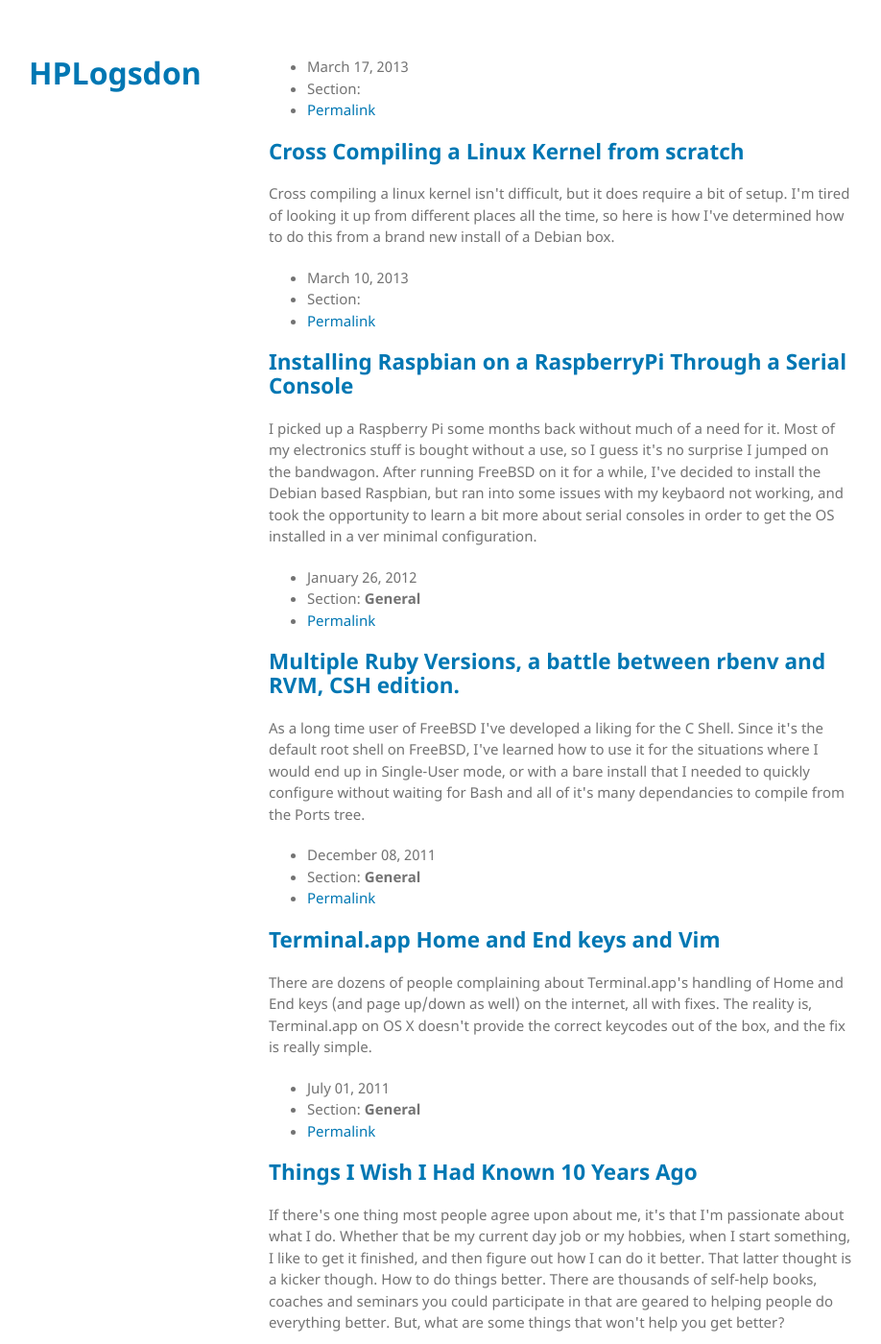
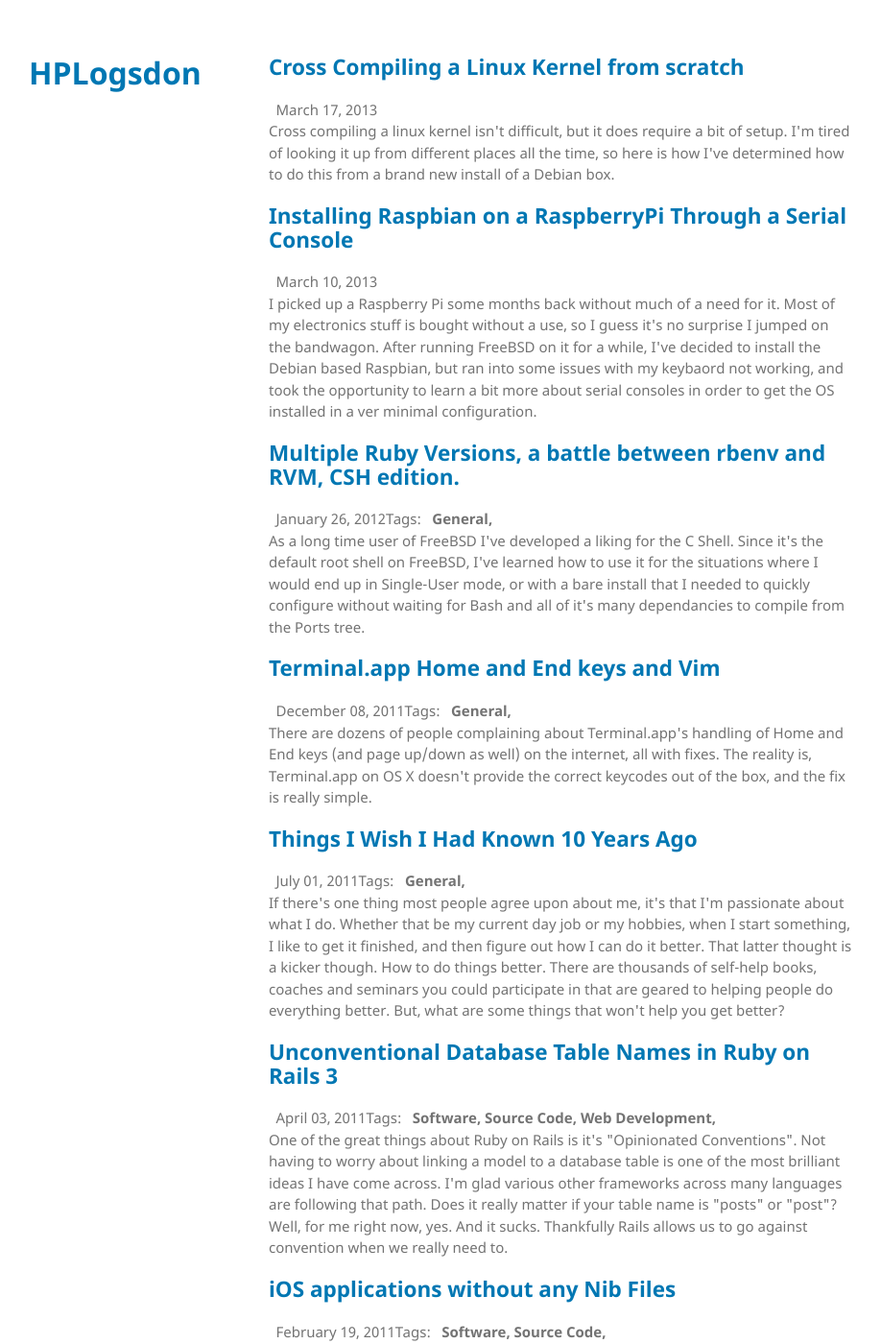
Before and after one commit to hplogsdon/hplogsdon, a Jekyll site: the page built from index.html, in a window 1280 px wide and 1400 px high. Shown: the whole window at 96% size, without its empty margins (180-1098 px from the left). Built offline with Jekyll 4.4.1, drawn with Linux system fonts in a browser that asks for light colours; the list of posts is cut into pages by our own code; some of the changed text lies outside the part shown.

Commit message:
Extract pagination and adjust gitignore

```diff
--- a/_config.yml
+++ b/_config.yml
@@ -29,7 +29,7 @@
 
 defaults:
   - scope:
-      path: ''
+      path: '_posts'
       type: posts
     values:
       layout: post
--- a/_includes/links-mobile.html
+++ b/_includes/links-mobile.html
@@ -10,7 +10,7 @@
         }
     </style>
     {%- for platform in site.sidebar %}
-    <nobr><a href="{{ platform.link }}" rel="me">{{ platform.icon }}&nbsp;{{ platform.name }}</a>
-        {%- unless forloop.last %}<span style="margin-left: 6px;"></span>{% endunless %}</nobr>
+    <br><a href="{{ platform.link }}" rel="me"><i class="{{ platform.icon }}"></i>&nbsp;{{ platform.name }}</a>
+        {%- unless forloop.last %}<span style="margin-left: 6px;"></span>{% endunless %}</br>
     {%- endfor %}
 </div>
--- /dev/null
+++ b/_includes/pagination.html
@@ -0,0 +1,47 @@
+<div id="pagination-index" class="pagination">
+
+    {% if paginator.previous_page %}
+    <p class="previous">
+        {% if paginator.previous_page == 1 %}
+        <a href="/">Previous</a>
+        {% else %}
+        <a href="/page{{ paginator.previous_page }}">Previous</a>
+        {% endif %}
+    </p>
+    {% else %}
+    <p class="previous disabled">
+        <span>Previous</span>
+    </p>
+    {% endif %}
+
+    <ul class="pages">
+        <li class="page">
+            {% if paginator.page == 1 %}
+            <span class="current-page">1</span>
+            {% else %}
+            <a href="/">1</a>
+            {% endif %}
+        </li>
+
+        {% for count in (2..paginator.total_pages) %}
+        <li class="page">
+            {% if count ==  paginator.page %}
+            <span class="current-page">{{ count }}</span>
+            {% else %}
+            <a href="/page{{ count }}">{{ count }}</a>
+            {% endif %}
+        </li>
+        {% endfor %}
+    </ul>
+
+    {% if paginator.next_page %}
+    <p class="next">
+        <a href="/page{{ paginator.next_page }}">Next</a>
+    </p>
+    {% else %}
+    <p class="next disabled">
+        <span>Next</span>
+    </p>
+    {% endif %}
+
+</div>
--- a/_includes/sidebar.html
+++ b/_includes/sidebar.html
@@ -11,8 +11,7 @@
     </style>
     <ul class="link">
         {%- for platform in site.sidebar %}
-        <!-- <li><a href="{{ platform.link }}"><i class="{{ platform.icon }}"></i> {{ platform.name }}</a></li> -->
-        <li><a href="{{ platform.link }}">{{ platform.icon }}&nbsp;{{ platform.name }}</a></li>
+        <li><a href="{{ platform.link }}">{%- if platform.icon -%}<i class="{{ platform.icon }}"></i>&nbsp;{% endif -%}{{ platform.name }}</a></li>
         {%- endfor %}
     </ul>
 </div>
--- a/_sass/hplogsdon.scss
+++ b/_sass/hplogsdon.scss
@@ -313,3 +313,86 @@
     color:#444;
   }
 }
+
+
+#pagination-index {
+  font-size: 8pt;
+  line-height: 1;
+  font-weight: 400;
+  font-family: 'Open Sans', 'Source Sans Pro', Roboto, 'HelveticaNeue-Light', 'Helvetica Neue Light', 'Helvetica Neue', 'Myriad Pro', 'Segoe UI', Myriad, Helvetica, 'Lucida Grande', 'DejaVu Sans Condensed', 'Liberation Sans', 'Nimbus Sans L', Tahoma, Geneva, Arial, sans-serif;
+  -webkit-text-size-adjust: 100%;
+  margin: 1em auto;
+  text-align: center;
+  transition: font-size .2s ease-in-out;
+}
+#pagination-index ul {
+  list-style-type: none;
+  display: inline;
+  font-size: 100%;
+  margin: 0;
+  padding: .5em;
+}
+#pagination-index ul li {
+  display: inline-block;
+  font-size: 100%;
+  width: auto;
+  border-radius: 3px;
+}
+#pagination-index > p {
+  display: inline;
+}
+#pagination-index > p.previous,
+#pagination-index > p.next {
+  font-size: 100%;
+}
+#pagination-index a {
+  font-size: 100%;
+  padding: .5em;
+}
+#pagination-index a:focus,
+#pagination-index a:hover {
+}
+#pagination-index li span.current-page {
+  background: rgba(0,0,0,.1)
+}
+/* Disabled & Hidden Styles */
+#pagination-index .disabled,
+#pagination-index [hidden],
+#pagination-index [disabled] {
+  opacity: .5;
+  pointer-events: none;
+}
+@media (min-width: 500px) {
+  #pagination-index {
+    font-size: 10pt;
+  }
+}
+@media (min-width: 700px) {
+  #pagination-index {
+    font-size: 12pt;
+  }
+}
+@media (min-width: 900px) {
+  #pagination-index {
+    font-size: 14pt;
+  }
+}
+
+.post-meta {
+  list-style-type: none;
+  display: inline;
+}
+
+.post-meta ul {
+  list-style-type: none;
+  display: inline;
+  font-size: 100%;
+  margin: 0;
+  padding: .5em;
+}
+.post-meta ul li {
+  display: inline-block;
+  font-size: 100%;
+  width: auto;
+  border-radius: 3px;
+}
--- a/assets/stylesheets/style.scss
+++ b/assets/stylesheets/style.scss
@@ -66,66 +66,3 @@
 		width: 70%;
 	}
 }
-
-#pagination-index {
-	font-size: 8pt;
-	line-height: 1;
-	font-weight: 400;
-	font-family: 'Open Sans', 'Source Sans Pro', Roboto, 'HelveticaNeue-Light', 'Helvetica Neue Light', 'Helvetica Neue', 'Myriad Pro', 'Segoe UI', Myriad, Helvetica, 'Lucida Grande', 'DejaVu Sans Condensed', 'Liberation Sans', 'Nimbus Sans L', Tahoma, Geneva, Arial, sans-serif;
-	-webkit-text-size-adjust: 100%;
-	margin: 1em auto;
-	text-align: center;
-	transition: font-size .2s ease-in-out;
-}
-#pagination-index ul {
-	list-style-type: none;
-	display: inline;
-	font-size: 100%;
-	margin: 0;
-	padding: .5em;
-}
-#pagination-index ul li {
-	display: inline-block;
-	font-size: 100%;
-	width: auto;
-	border-radius: 3px;
-}
-#pagination-index > p {
-	display: inline;
-}
-#pagination-index > p.previous,
-#pagination-index > p.next {
-	font-size: 100%;
-}
-#pagination-index a {
-	font-size: 100%;
-	padding: .5em;
-}
-#pagination-index a:focus,
-#pagination-index a:hover {
-}
-#pagination-index li span.current-page {
-	background: rgba(0,0,0,.1)
-}
-/* Disabled & Hidden Styles */
-#pagination-index .disabled,
-#pagination-index [hidden],
-#pagination-index [disabled] {
-	opacity: .5;
-	pointer-events: none;
-}
-@media (min-width: 500px) {
-	#pagination-index {
-		font-size: 10pt;
-	}
-}
-@media (min-width: 700px) {
-	#pagination-index {
-		font-size: 12pt;
-	}
-}
-@media (min-width: 900px) {
-	#pagination-index {
-		font-size: 14pt;
-	}
-}
--- a/index.html
+++ b/index.html
@@ -2,70 +2,45 @@
 layout: default
 title: HPLogsdon
 ---
+{% if site.paginate %}
+{% assign posts = paginator.posts %}
+{% else %}
+{% assign posts = site.posts %}
+{% endif %}
+
 <section id="main-column">
-  {% for post in paginator.posts %}
+    {%- if posts.size > 0 -%}
+    {% for post in posts %}
+    <div id="post" class="post">
+        <h2><a href="{{ post.url }}">{{ post.title }}</a></h2>
         <div class="post-meta">
             <ul>
-      <li><time datetime="{{ post.date }}" pubdate data-updated="true" title="{{ post.date }}">{{ post.date | date: "%B %d, %Y" }}</time></li>
-      <li>Section: <b>{{ post.categories | array_to_sentence_words }}</b></li>
-      <li class="perma"><a href="{{ post.url }}">Permalink</a></li>
+                <li>
+                    <time datetime="{{ post.date }}" pubdate data-updated="true" title="{{ post.date }}">{{ post.date | date: "%B %d, %Y" }}</time>
+                </li>
+                {%- if post.categories.size > 0 -%}
+                <li>Tags:
+                    <b>
+                        <ul>
+                            {% for cat in post.categories %}
+                            <li>
+                                <span>{{ cat }}</span>,
+                            </li>
+                            {% endfor %}
+                        </ul>
+                    </b>
+                    {%- endif -%}
+                </li>
             </ul>
         </div>
-  <div id="post" class="post">
-    <h2><a href="{{ post.url }}">{{ post.title }}</a></h2>
         <div class="post-descripton">
             <p>{{ post.description }}</p>
         </div>
     </div>
     {% endfor %}
-
-  <div id="pagination-index" class="pagination">
-
-    {% if paginator.previous_page %}
-    <p class="previous">
-      {% if paginator.previous_page == 1 %}
-      <a href="/">Previous</a>
-      {% else %}
-      <a href="/page{{ paginator.previous_page }}">Previous</a>
-      {% endif %}
-    </p>
-    {% else %}
-    <p class="previous disabled">
-      <span>Previous</span>
-    </p>
     {% endif %}
 
-    <ul class="pages">
-      <li class="page">
-	{% if paginator.page == 1 %}
-	<span class="current-page">1</span>
-	{% else %}
-	<a href="/">1</a>
-	{% endif %}
-      </li>
-
-      {% for count in (2..paginator.total_pages) %}
-      <li class="page">
-	{% if count ==  paginator.page %}
-	<span class="current-page">{{ count }}</span>
-	{% else %}
-	<a href="/page{{ count }}">{{ count }}</a>
-	{% endif %}
-      </li>
-      {% endfor %}
-    </ul>
-
-    {% if paginator.next_page %}
-    <p class="next">
-      <a href="/page{{ paginator.next_page }}">Next</a>
-    </p>
-    {% else %}
-    <p class="next disabled">
-      <span>Next</span>
-    </p>
-    {% endif %}
-
-  </div>
+    {% include pagination.html %}
 
 </section>
 
```
Also changed, not shown: Gemfile (+6 -3 lines), _layouts/page.html (added, +14 -0 lines), about.markdown (added, +33 -0 lines), 1 other file. Lines whose indentation alone changed are shown as unchanged.
